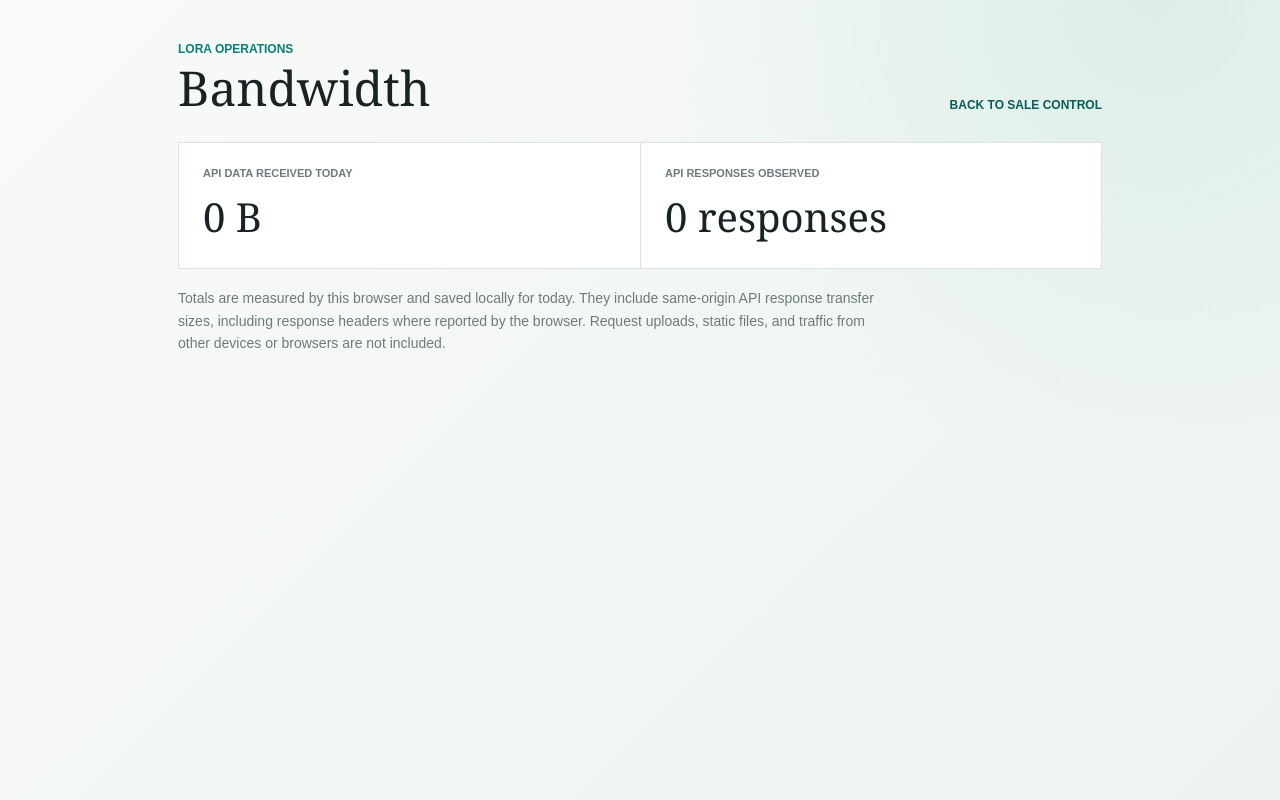
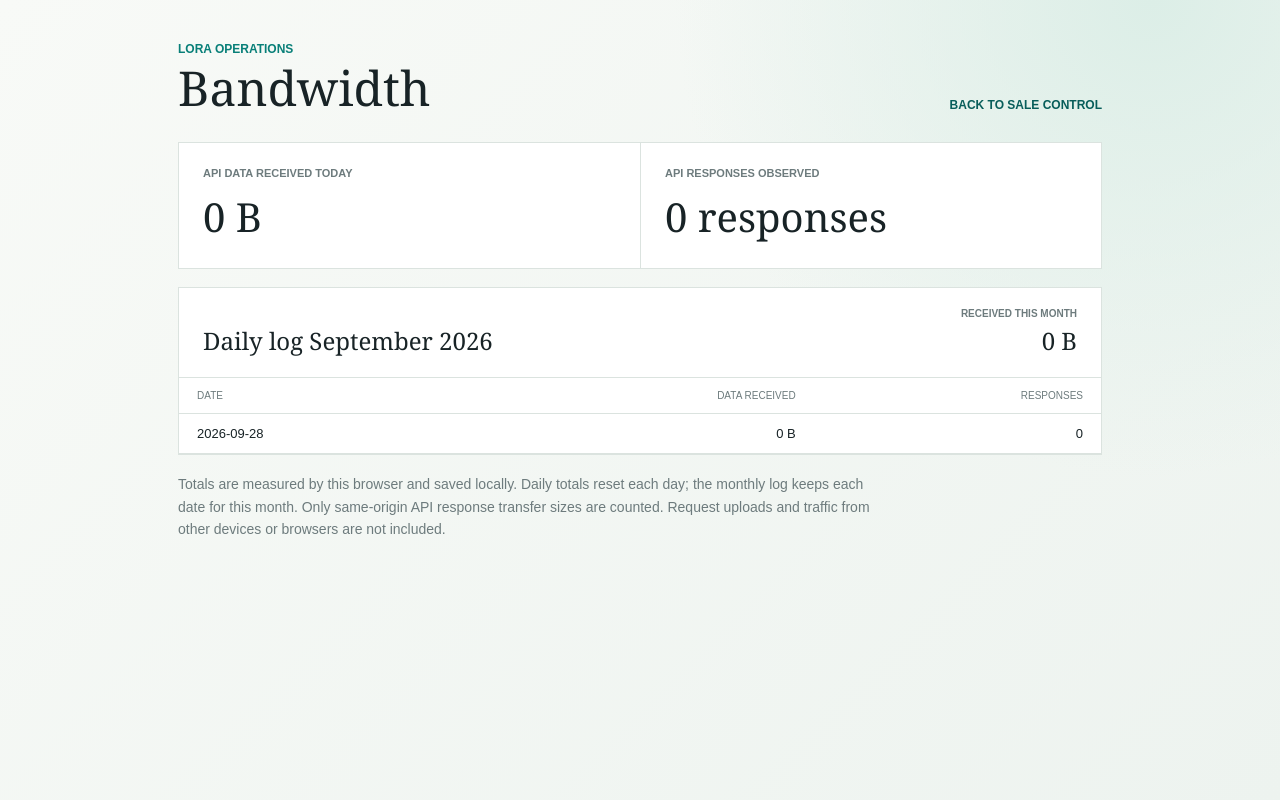
Before and after one commit to Tahsinga/LoraApi01, a Django app: page /bandwidth/ in a window 1280 px wide. Run offline with Django 5.2, Linux system fonts and the light colour scheme; the visitor is signed in with stand-in values (Sample User, id 1).

Commit message:
Add monthly bandwidth log by date

```diff
--- a/LoraAPI/config/loraApi/static/loraApi/bandwidth.js
+++ b/LoraAPI/config/loraApi/static/loraApi/bandwidth.js
@@ -17,16 +17,30 @@
   const countLabel = meter?.querySelector('[data-bandwidth-count]');
   const detailsBytesLabel = details?.querySelector('[data-bandwidth-bytes]');
   const detailsCountLabel = details?.querySelector('[data-bandwidth-count]');
+  const monthLabel = document.querySelector('[data-bandwidth-month]');
+  const monthTotalLabel = document.querySelector('[data-bandwidth-month-total]');
+  const monthLog = document.querySelector('[data-bandwidth-month-log]');
   const today = () => {
     const date = new Date();
     return `${date.getFullYear()}-${String(date.getMonth() + 1).padStart(2, '0')}-${String(date.getDate()).padStart(2, '0')}`;
   };
   const storageKey = 'lora-api-bandwidth';
+  const monthStorageKey = 'lora-api-bandwidth-month';
   let usage = { date: today(), bytes: 0, responses: 0 };
+  let monthUsage = { month: today().slice(0, 7), days: {} };
 
   try {
     const saved = JSON.parse(localStorage.getItem(storageKey) || 'null');
     if (saved?.date === today()) usage = saved;
+    const savedMonth = JSON.parse(localStorage.getItem(monthStorageKey) || 'null');
+    if (savedMonth?.month === monthUsage.month && savedMonth.days) monthUsage = savedMonth;
+    if (usage.bytes || usage.responses) {
+      const savedDay = monthUsage.days[usage.date] || { bytes: 0, responses: 0 };
+      monthUsage.days[usage.date] = {
+        bytes: Math.max(savedDay.bytes, usage.bytes),
+        responses: Math.max(savedDay.responses, usage.responses),
+      };
+    }
   } catch (error) {
     // Keep counting in memory when browser storage is unavailable.
   }
@@ -44,13 +58,39 @@
   };
 
   const render = () => {
-    if (usage.date !== today()) usage = { date: today(), bytes: 0, responses: 0 };
+    const currentDate = today();
+    const currentMonth = currentDate.slice(0, 7);
+    if (usage.date !== currentDate) usage = { date: currentDate, bytes: 0, responses: 0 };
+    if (monthUsage.month !== currentMonth) monthUsage = { month: currentMonth, days: {} };
     const bytes = formatBytes(usage.bytes);
     const responses = `${usage.responses} ${usage.responses === 1 ? 'response' : 'responses'}`;
     if (bytesLabel) bytesLabel.textContent = bytes;
     if (countLabel) countLabel.textContent = responses;
     if (detailsBytesLabel) detailsBytesLabel.textContent = bytes;
     if (detailsCountLabel) detailsCountLabel.textContent = responses;
+    if (monthLabel) monthLabel.textContent = new Intl.DateTimeFormat(undefined, { month: 'long', year: 'numeric' }).format(new Date(`${currentMonth}-01T12:00:00`));
+    if (monthTotalLabel) {
+      monthTotalLabel.textContent = formatBytes(Object.values(monthUsage.days).reduce((total, day) => total + day.bytes, 0));
+    }
+    if (monthLog) {
+      const days = Object.entries(monthUsage.days).sort(([left], [right]) => right.localeCompare(left));
+      monthLog.replaceChildren();
+      if (!days.length) {
+        const row = document.createElement('tr');
+        row.innerHTML = '<td colspan="3" class="empty-log">No daily totals recorded this month.</td>';
+        monthLog.append(row);
+      } else {
+        days.forEach(([date, day]) => {
+          const row = document.createElement('tr');
+          [date, formatBytes(day.bytes), String(day.responses)].forEach(value => {
+            const cell = document.createElement('td');
+            cell.textContent = value;
+            row.append(cell);
+          });
+          monthLog.append(row);
+        });
+      }
+    }
   };
 
   const observer = new PerformanceObserver(entries => {
@@ -60,8 +100,10 @@
       usage.bytes += entry.transferSize || 0;
       usage.responses += 1;
     }
+    monthUsage.days[usage.date] = { bytes: usage.bytes, responses: usage.responses };
     try {
       localStorage.setItem(storageKey, JSON.stringify(usage));
+      localStorage.setItem(monthStorageKey, JSON.stringify(monthUsage));
     } catch (error) {
       // The visible total remains available for this page session.
     }
@@ -70,11 +112,14 @@
 
   observer.observe({ type: 'resource', buffered: true });
   window.addEventListener('storage', event => {
-    if (event.key !== storageKey || !event.newValue) return;
+    if (!event.newValue) return;
     try {
       const saved = JSON.parse(event.newValue);
-      if (saved.date === today()) {
+      if (event.key === storageKey && saved.date === today()) {
         usage = saved;
+        render();
+      } else if (event.key === monthStorageKey && saved.month === today().slice(0, 7)) {
+        monthUsage = saved;
         render();
       }
     } catch (error) {
--- a/LoraAPI/config/loraApi/templates/loraApi/bandwidth.html
+++ b/LoraAPI/config/loraApi/templates/loraApi/bandwidth.html
@@ -20,8 +20,20 @@
     .metric + .metric { border-left:1px solid var(--line); }
     .metric span { display:block; color:var(--muted); font:700 11px Arial,sans-serif; text-transform:uppercase; }
     .metric strong { display:block; margin-top:10px; font-size:40px; font-weight:500; overflow-wrap:anywhere; }
+    .month-log { margin-top:18px; background:var(--white); border:1px solid var(--line); }
+    .month-heading { display:flex; justify-content:space-between; align-items:end; gap:16px; padding:20px 24px; border-bottom:1px solid var(--line); }
+    .month-heading h2 { margin:0; font-size:24px; font-weight:500; }
+    .month-total { text-align:right; }
+    .month-total span { display:block; color:var(--muted); font:700 10px Arial,sans-serif; text-transform:uppercase; }
+    .month-total strong { display:block; margin-top:5px; font-size:24px; font-weight:500; }
+    .month-table-wrap { overflow-x:auto; }
+    table { width:100%; border-collapse:collapse; }
+    th, td { padding:12px 18px; border-bottom:1px solid var(--line); text-align:left; font:13px Arial,sans-serif; }
+    th { color:var(--muted); font-size:10px; text-transform:uppercase; }
+    td:nth-child(n+2), th:nth-child(n+2) { text-align:right; }
+    .empty-log { padding:18px; color:var(--muted); font:13px Arial,sans-serif; }
     .note { max-width:700px; margin:18px 0; color:var(--muted); font:14px/1.6 Arial,sans-serif; }
-    @media (max-width:600px) { header { display:block; padding:28px 16px 24px; } h1 { font-size:38px; } header a { display:inline-block; margin-top:18px; } main { padding:0 16px 36px; } .summary { grid-template-columns:1fr; } .metric + .metric { border-top:1px solid var(--line); border-left:0; } .metric strong { font-size:32px; } }
+    @media (max-width:600px) { header { display:block; padding:28px 16px 24px; } h1 { font-size:38px; } header a { display:inline-block; margin-top:18px; } main { padding:0 16px 36px; } .summary { grid-template-columns:1fr; } .metric + .metric { border-top:1px solid var(--line); border-left:0; } .metric strong { font-size:32px; } .month-heading { align-items:start; padding:16px; } .month-heading h2 { font-size:21px; } .month-total strong { font-size:20px; } th, td { padding:11px 12px; } }
   </style>
 </head>
 <body>
@@ -35,7 +47,19 @@
       <div class="metric"><span>API data received today</span><strong data-bandwidth-bytes>0 B</strong></div>
       <div class="metric"><span>API responses observed</span><strong data-bandwidth-count>0 responses</strong></div>
     </section>
-    <p class="note">Totals are measured by this browser and saved locally for today. They include same-origin API response transfer sizes, including response headers where reported by the browser. Request uploads, static files, and traffic from other devices or browsers are not included.</p>
+    <section class="month-log" aria-label="Bandwidth log by date for this month">
+      <div class="month-heading">
+        <h2>Daily log <span data-bandwidth-month></span></h2>
+        <div class="month-total"><span>Received this month</span><strong data-bandwidth-month-total>0 B</strong></div>
+      </div>
+      <div class="month-table-wrap">
+        <table>
+          <thead><tr><th>Date</th><th>Data received</th><th>Responses</th></tr></thead>
+          <tbody data-bandwidth-month-log><tr><td colspan="3" class="empty-log">No daily totals recorded this month.</td></tr></tbody>
+        </table>
+      </div>
+    </section>
+    <p class="note">Totals are measured by this browser and saved locally. Daily totals reset each day; the monthly log keeps each date for this month. Only same-origin API response transfer sizes are counted. Request uploads and traffic from other devices or browsers are not included.</p>
   </main>
 </div>
 <script src="{% static 'loraApi/bandwidth.js' %}" defer></script>
--- a/config/loraApi/tests.py
+++ b/config/loraApi/tests.py
@@ -48,7 +48,10 @@ class StockTransferTests(TestCase):
 		self.assertEqual(self.client.get('/bandwidth/').status_code, 302)
 		self.client.force_login(self.admin)
 		self.assertContains(self.client.get('/'), 'id="api-bandwidth-meter" href="/bandwidth/"')
-		self.assertContains(self.client.get('/bandwidth/'), 'API data received today')
+		page = self.client.get('/bandwidth/')
+		self.assertContains(page, 'API data received today')
+		self.assertContains(page, 'Daily log')
+		self.assertContains(page, 'data-bandwidth-month-log')
 
 	def test_main_stock_update_sets_stock_take_value(self):
 		ProductCatalog.objects.create(
```
Also changed, not shown: config/loraApi/static/loraApi/bandwidth.js (+48 -3 lines), config/loraApi/templates/loraApi/bandwidth.html (+26 -2 lines).
